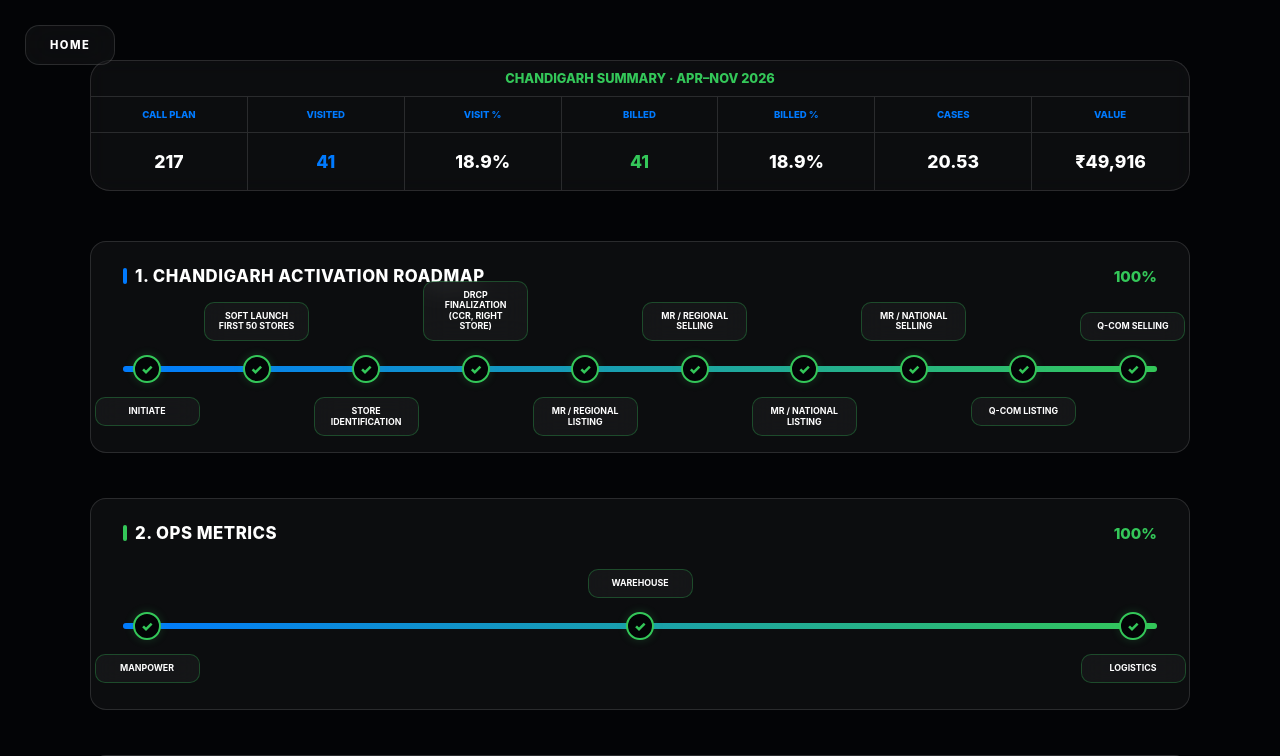
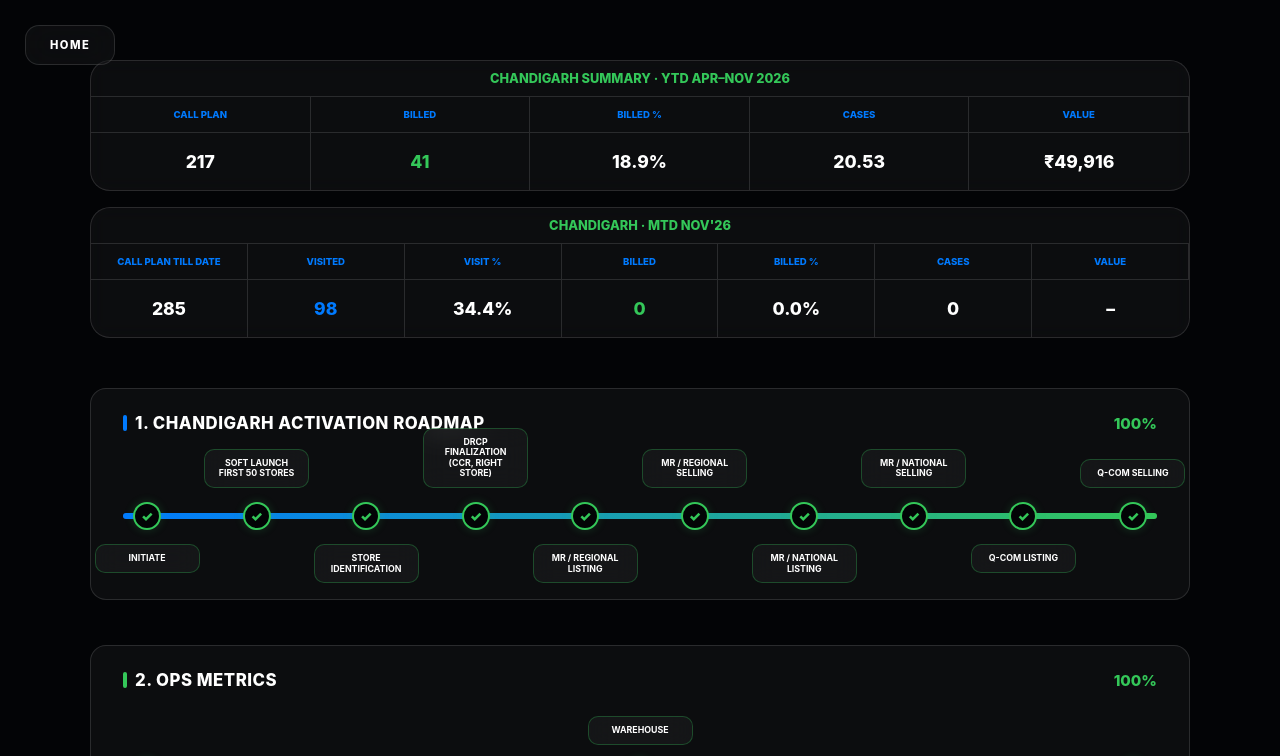
Before and after one commit to rawnaksngh/ohlio-dashboard, a plain HTML site: page CHD.html in a window 1280 px wide. Shown: the top 756 px of the page. Drawn offline with Linux system fonts and the light colour scheme.

Commit message:
Region pages: correct report cards, add MTD Nov'26 card (NCR, Chandigarh, Gujarat, West UP)
YTD card now shows call plan, billed, billed %, cases, value (visited was duplicating billed).
New MTD Nov'26 card: call plan till date, visited, visit %, billed, billed %, cases, value.
NCR YTD: 1,070 / 316 / 1,648.0 cases / 35.59 L. West UP YTD: 697 / 680 / 200.28 cases.

Co-Authored-By: Claude Fable 5.2 <noreply@anthropic.com>
Claude-Session: https://claude.ai/code/session_01AgN27QjS4RUViCACzUUzpU

```diff
--- a/CHD.html
+++ b/CHD.html
@@ -60,6 +60,7 @@
             overflow: hidden;
         }
         .mtd-grid { display: grid; grid-template-columns: repeat(7, 1fr); width: 100%; }
+        .mtd-grid.g5 { grid-template-columns: repeat(5, 1fr); }
         .mtd-head-cell { padding: 12px 5px; font-size: 0.6rem; font-weight: 800; color: var(--accent); text-transform: uppercase; border-bottom: 1px solid var(--border); border-right: 1px solid var(--border); text-align: center; }
         .mtd-body-cell { padding: 18px 5px; font-size: 1.1rem; font-weight: 800; border-right: 1px solid var(--border); text-align: center; }
         .mtd-grid div:last-child { border-right: none; }
@@ -225,11 +226,19 @@
 
     <a href="home.html" class="home-btn">HOME</a>
 
-    <div class="mtd-container">
-        <div style="text-align:center; padding:10px; font-weight:800; color:var(--success); font-size:0.8rem; border-bottom:1px solid var(--border)">CHANDIGARH SUMMARY · APR–NOV 2026</div>
+    <div class="mtd-container" style="margin-bottom:16px">
+        <div style="text-align:center; padding:10px; font-weight:800; color:var(--success); font-size:0.8rem; border-bottom:1px solid var(--border)">CHANDIGARH SUMMARY · YTD APR–NOV 2026</div>
+        <div class="mtd-grid g5">
+            <div class="mtd-head-cell">Call Plan</div><div class="mtd-head-cell">Billed</div><div class="mtd-head-cell">Billed %</div><div class="mtd-head-cell">Cases</div><div class="mtd-head-cell">Value</div>
+            <div class="mtd-body-cell">217</div><div class="mtd-body-cell" style="color:var(--success)">41</div><div class="mtd-body-cell">18.9%</div><div class="mtd-body-cell">20.53</div><div class="mtd-body-cell">₹49,916</div>
+        </div>
+    </div>
+
+    <div class="mtd-container" style="margin-top:0">
+        <div style="text-align:center; padding:10px; font-weight:800; color:var(--success); font-size:0.8rem; border-bottom:1px solid var(--border)">CHANDIGARH · MTD NOV'26</div>
         <div class="mtd-grid">
-            <div class="mtd-head-cell">Call Plan</div><div class="mtd-head-cell">Visited</div><div class="mtd-head-cell">Visit %</div><div class="mtd-head-cell">Billed</div><div class="mtd-head-cell">Billed %</div><div class="mtd-head-cell">Cases</div><div class="mtd-head-cell">Value</div>
-            <div class="mtd-body-cell">217</div><div class="mtd-body-cell" style="color:var(--accent)">41</div><div class="mtd-body-cell">18.9%</div><div class="mtd-body-cell" style="color:var(--success)">41</div><div class="mtd-body-cell">18.9%</div><div class="mtd-body-cell">20.53</div><div class="mtd-body-cell">₹49,916</div>
+            <div class="mtd-head-cell">Call Plan Till Date</div><div class="mtd-head-cell">Visited</div><div class="mtd-head-cell">Visit %</div><div class="mtd-head-cell">Billed</div><div class="mtd-head-cell">Billed %</div><div class="mtd-head-cell">Cases</div><div class="mtd-head-cell">Value</div>
+            <div class="mtd-body-cell">285</div><div class="mtd-body-cell" style="color:var(--accent)">98</div><div class="mtd-body-cell">34.4%</div><div class="mtd-body-cell" style="color:var(--success)">0</div><div class="mtd-body-cell">0.0%</div><div class="mtd-body-cell">0</div><div class="mtd-body-cell">–</div>
         </div>
     </div>
 
```
Also changed, not shown: GUJURAT.html (+13 -4 lines), NCR.html (+13 -4 lines), westup.html (+13 -4 lines).
